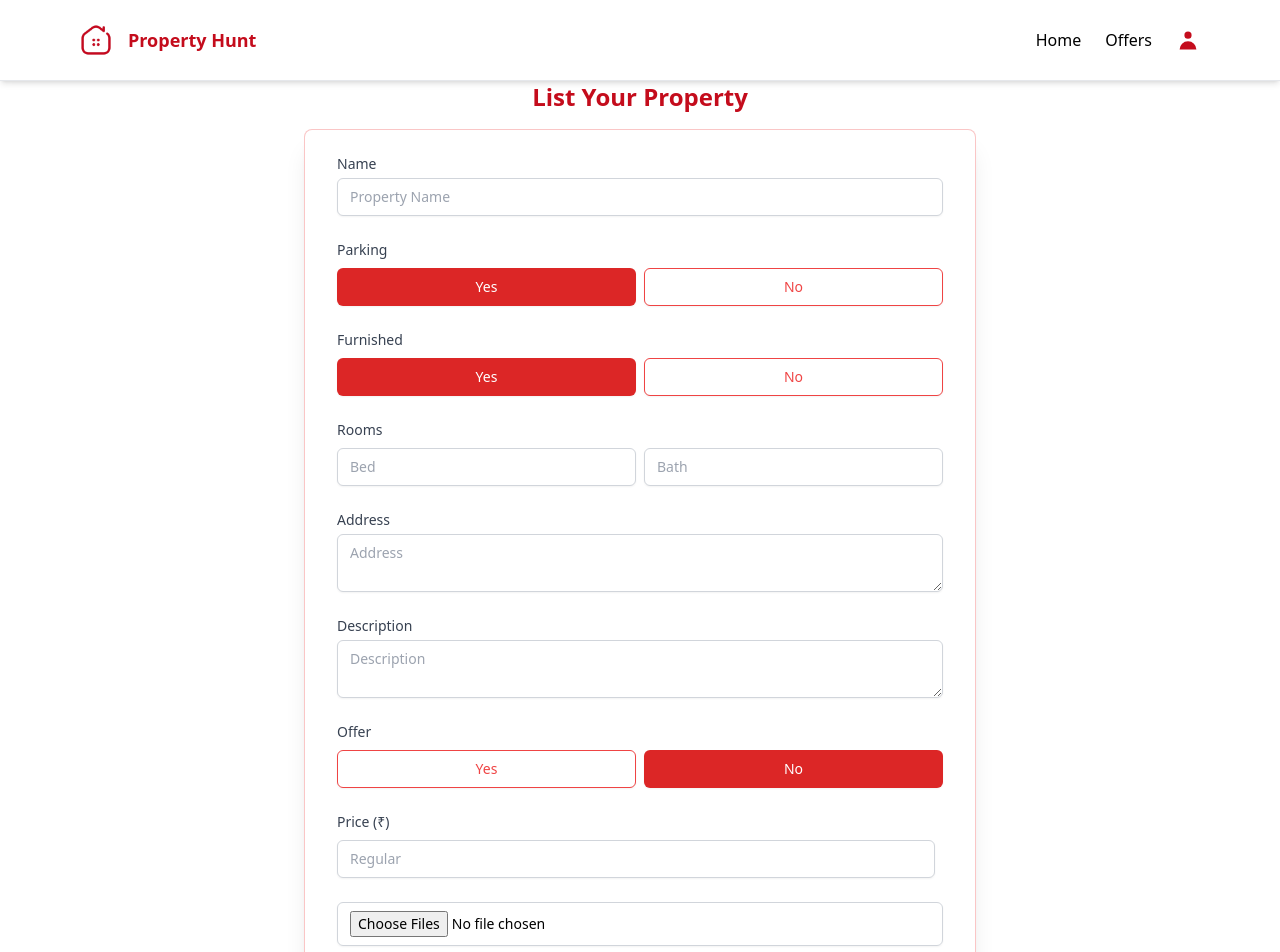
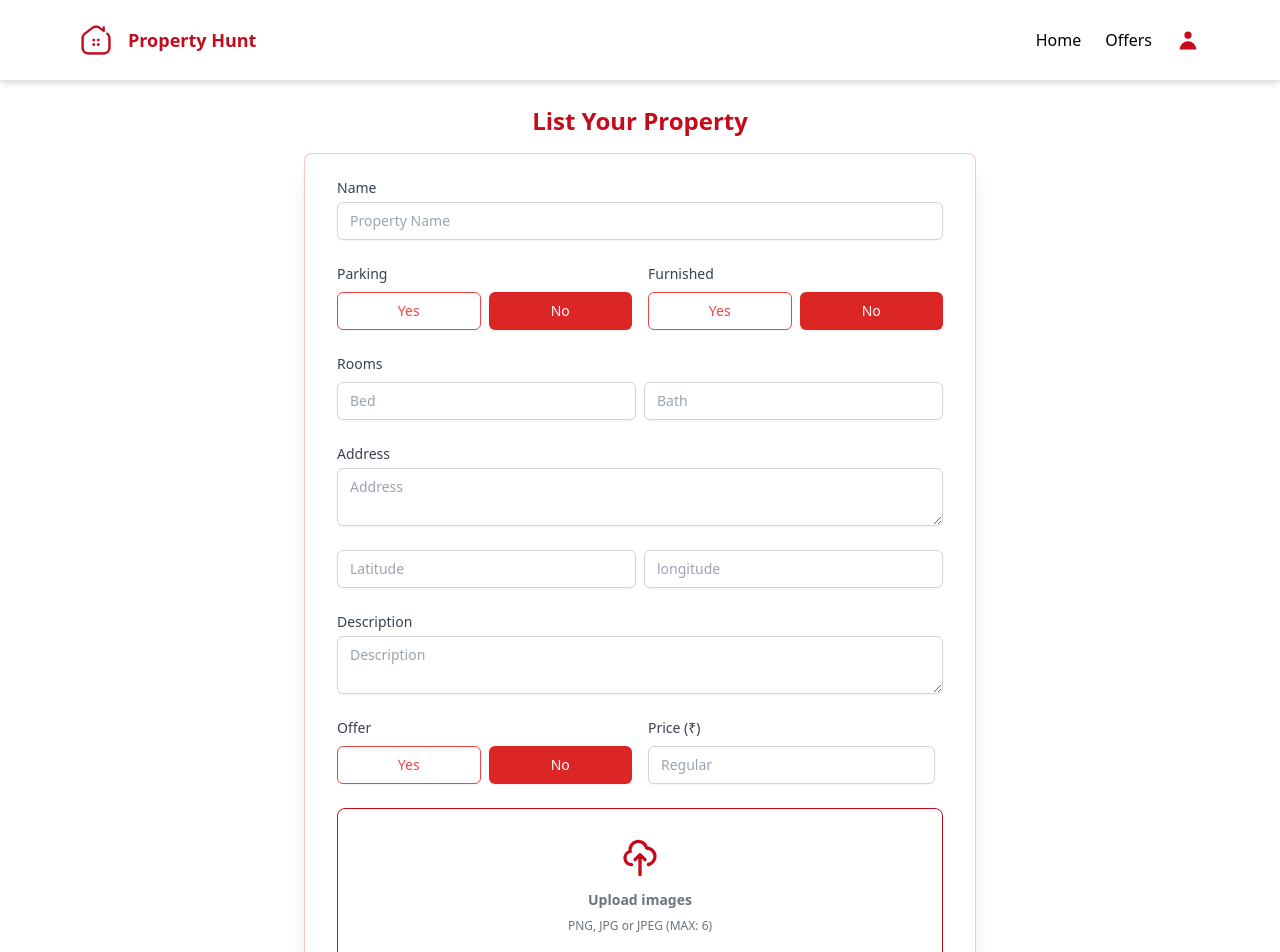
Before and after one commit to Deepak91168/property-hunt, a React (Create React App) app: page /createlisting in a window 1280 px wide. Shown: the top 952 px of the page. Built offline with nearby package versions, Linux system fonts and the light colour scheme; no server answers; sample sign-in values are in the browser's storage.

Commit message:
Create listing ui complted and input tracked

```diff
--- a/src/App.js
+++ b/src/App.js
@@ -24,7 +24,9 @@ function App() {
             <Route path="/profile" element={<Profile />} />
           </Route>
           <Route path="/offers" element={<Offers />} />
-          <Route path="/createlisting" element={<CreateListing />} />
+          <Route path="/createlisting" element={<PrivateRoute />}>
+            <Route path="/createlisting" element={<CreateListing />} />
+          </Route>
         </Routes>
       </Router>
       <ToastContainer
--- a/src/pages/CreateListing.jsx
+++ b/src/pages/CreateListing.jsx
@@ -1,10 +1,16 @@
 import { useState } from "react";
 
 export const CreateListing = () => {
+  const [geolocationEnable, setgeolocationEnabled] = useState(true);
+  const hollowbtn =
+    "w-full flex justify-center items-center py-2 px-4 border border-red-500 rounded-md shadow-sm text-sm font-medium text-red-500 bg-white hover:bg-gray-100 focus:outline-none focus:ring-2 focus:ring-offset-2 focus:ring-red-500";
+  const fullbtn =
+    "w-full flex justify-center py-2 px-4 border border-transparent rounded-md shadow-sm text-sm font-medium text-white bg-red-600 hover:bg-red-700 focus:outline-none focus:ring-2 focus:ring-offset-2 focus:ring-red-500";
   const [formdata, setFormData] = useState({
+    name: "",
     type: "sell",
-    parking: true,
-    furnished: true,
+    parking: false,
+    furnished: false,
     offer: false,
     bed: null,
     bath: null,
@@ -12,8 +18,11 @@ export const CreateListing = () => {
     description: "",
     priceRegular: null,
     priceDiscounted: null,
+    latitude: null,
+    longitude: null,
   });
   const {
+    name,
     type,
     parking,
     furnished,
@@ -24,21 +33,46 @@ export const CreateListing = () => {
     description,
     priceRegular,
     priceDiscounted,
+    latitude,
+    longitude,
   } = formdata;
-  const hollowbtn =
-    "w-full flex justify-center items-center py-2 px-4 border border-red-500 rounded-md shadow-sm text-sm font-medium text-red-500 bg-white hover:bg-gray-100 focus:outline-none focus:ring-2 focus:ring-offset-2 focus:ring-red-500";
-  const fullbtn =
-    "w-full flex justify-center py-2 px-4 border border-transparent rounded-md shadow-sm text-sm font-medium text-white bg-red-600 hover:bg-red-700 focus:outline-none focus:ring-2 focus:ring-offset-2 focus:ring-red-500";
 
-  const onchange = () => {};
+  const onchange = (e) => {
+    console.log("Change");
+    let bool = null;
+    if (e.target.value === "true") {
+      bool = true;
+    }
+    if (e.target.value === "false") {
+      bool = false;
+    }
+    if (e.target.files) {
+      console.log("Condition for file executed");
+      setFormData((prev) => ({
+        ...prev,
+        images: e.target.files,
+      }));
+    }
+    if (!e.target.files) {
+      console.log(e.target.value);
+      setFormData((prev) => ({
+        ...prev,
+        [e.target.id]: bool ?? e.target.value,
+      }));
+    }
+  };
+  function onsubmit(e) {
+    console.log("On Submit");
+    e.preventDefault();
+  }
   return (
-    <section className="flex max-h-full flex-col justify-center sm:px-6 lg:px-4 ">
+    <section className="mt-6 flex max-h-full flex-col justify-center sm:px-6 lg:px-4 ">
       <div className="sm:mx-auto sm:w-full sm:max-w-xl lg:max-w-2xl">
         <h2 className="text-center text-2xl font-bold text-[#c40c1c] mb-4">
           List Your Property
         </h2>
-        <div className="bg-white py-6 px-2 shadow-xl sm:rounded-lg sm:px-8 border-[1px] border-red-500/30">
-          <form className="space-y-6">
+        <div className="bg-white mb-6 py-6 px-2 shadow-xl sm:rounded-lg sm:px-8 border-[1px] border-red-500/30">
+          <form onSubmit={onsubmit} className="space-y-6">
             <div>
               <label
                 htmlFor="name"
@@ -52,20 +86,26 @@ export const CreateListing = () => {
                   id="name"
                   name="name"
                   type="text"
+                  value={name}
                   placeholder="Property Name"
                   className="h-30 appearance-none block w-full px-3 py-2 border border-gray-300 rounded-md shadow-sm placeholder-gray-400 focus:outline-none focus:ring-red-500 focus:border-red-500 sm:text-sm"
                 />
               </div>
             </div>
-
-            <div className="mt-0">
-              <p className="block text-sm font-medium text-gray-700">Parking</p>
+            <div className="flex items-center justify-between mt-2">
+              <div className="w-[50%] mt-0 mr-4">
+                <p className="block text-sm font-medium text-gray-700">
+                  Parking
+                </p>
                 <div className="flex items-center justify-around mt-2">
                   <button
                     type="button"
                     id="parking"
                     value={true}
-                  className={parking ? `${fullbtn} mr-2` : `${hollowbtn} mr-2`}
+                    onClick={onchange}
+                    className={
+                      parking ? `${fullbtn} mr-2` : `${hollowbtn} mr-2`
+                    }
                   >
                     Yes
                   </button>
@@ -73,6 +113,7 @@ export const CreateListing = () => {
                     type="button"
                     id="parking"
                     value={false}
+                    onClick={onchange}
                     className={!parking ? `${fullbtn}` : `${hollowbtn}`}
                   >
                     No
@@ -80,7 +121,7 @@ export const CreateListing = () => {
                 </div>
               </div>
 
-            <div className="mt-0">
+              <div className="w-[50%] mt-0">
                 <p className="block text-sm font-medium text-gray-700">
                   Furnished
                 </p>
@@ -89,6 +130,7 @@ export const CreateListing = () => {
                     id="furnished"
                     value={true}
                     type="button"
+                    onClick={onchange}
                     className={
                       furnished ? `${fullbtn} mr-2` : `${hollowbtn} mr-2`
                     }
@@ -99,10 +141,12 @@ export const CreateListing = () => {
                     id="furnished"
                     value={false}
                     type="button"
+                    onClick={onchange}
                     className={!furnished ? `${fullbtn}` : `${hollowbtn}`}
                   >
                     No
                   </button>
+                </div>
               </div>
             </div>
             <div className="mt-0">
@@ -115,6 +159,7 @@ export const CreateListing = () => {
                   placeholder="Bed"
                   value={bed}
                   min={1}
+                  onChange={onchange}
                   className="mr-2 appearance-none block w-full px-3 py-2 border border-gray-300 rounded-md shadow-sm placeholder-gray-400 focus:outline-none focus:ring-red-500 focus:border-red-500 sm:text-sm"
                 />
                 <input
@@ -124,6 +169,7 @@ export const CreateListing = () => {
                   placeholder="Bath"
                   value={bath}
                   type="number"
+                  onChange={onchange}
                   className="appearance-none block w-full px-3 py-2 border border-gray-300 rounded-md shadow-sm placeholder-gray-400 focus:outline-none focus:ring-red-500 focus:border-red-500 sm:text-sm"
                 />
               </div>
@@ -147,6 +193,31 @@ export const CreateListing = () => {
                 />
               </div>
             </div>
+            <div className="flex items-center justify-around mt-2">
+              <input
+                id="latitude"
+                name="latitude"
+                max="-90"
+                min="90"
+                type="number"
+                value={latitude}
+                placeholder="Latitude"
+                onChange={onchange}
+                className="mr-2 appearance-none block w-full px-3 py-2 border border-gray-300 rounded-md shadow-sm placeholder-gray-400 focus:outline-none focus:ring-red-500 focus:border-red-500 sm:text-sm"
+              />
+
+              <input
+                id="longitude"
+                name="longitude"
+                placeholder="longitude"
+                type="number"
+                max="-1800"
+                min="180"
+                value={longitude}
+                onChange={onchange}
+                className="appearance-none block w-full px-3 py-2 border border-gray-300 rounded-md shadow-sm placeholder-gray-400 focus:outline-none focus:ring-red-500 focus:border-red-500 sm:text-sm"
+              />
+            </div>
             <div>
               <label
                 htmlFor="description"
@@ -166,14 +237,15 @@ export const CreateListing = () => {
                 />
               </div>
             </div>
-            <div className="mt-0">
+            <div className="flex items-center justify-between mt-2">
+              <div className="w-[50%] mt-0 mr-4">
                 <p className="block text-sm font-medium text-gray-700">Offer</p>
                 <div className="flex items-center justify-around mt-2">
                   <button
                     id="offer"
                     value={true}
                     type="button"
-                  onChange={onchange}
+                    onClick={onchange}
                     className={offer ? `${fullbtn} mr-2` : `${hollowbtn} mr-2`}
                   >
                     Yes
@@ -182,7 +254,7 @@ export const CreateListing = () => {
                     id="offer"
                     value={false}
                     type="button"
-                  onChange={onchange}
+                    onClick={onchange}
                     className={!offer ? `${fullbtn}` : `${hollowbtn}`}
                   >
                     No
@@ -190,7 +262,7 @@ export const CreateListing = () => {
                 </div>
               </div>
 
-            <div className="mt-0">
+              <div className="w-[50%] mt-0">
                 <p className="block text-sm font-medium text-gray-700">
                   Price (₹)
                 </p>
@@ -218,34 +290,66 @@ export const CreateListing = () => {
                   )}
                 </div>
               </div>
+            </div>
+
             <div className="flex items-center justify-around">
+              <div className="flex items-center justify-center w-full bg-white">
+                <label
+                  htmlFor="images"
+                  className="flex flex-col items-center justify-center w-full h-40 border-[1px] border-[#c40c1c] border-2-[#c40c1c] rounded-lg cursor-pointer hover:bg-red-50 transition duration-300 ease-in-out"
+                >
+                  <div className="flex flex-col items-center justify-center pt-5 pb-6">
+                    <svg
+                      aria-hidden="true"
+                      className="w-10 h-10 mb-3 text-[#c40c1c]"
+                      fill="none"
+                      stroke="currentColor"
+                      viewBox="0 0 24 24"
+                      xmlns="http://www.w3.org/2000/svg"
+                    >
+                      <path
+                        strokeLinecap="round"
+                        strokeLinejoin="round"
+                        strokeWidth="2"
+                        d="M7 16a4 4 0 01-.88-7.903A5 5 0 1115.9 6L16 6a5 5 0 011 9.9M15 13l-3-3m0 0l-3 3m3-3v12"
+                      ></path>
+                    </svg>
+                    <p className="mb-2 text-sm text-gray-500 dark:text-gray-400">
+                      <span className="font-semibold">Upload images</span>
+                    </p>
+                    <p className="text-xs text-gray-500 dark:text-gray-400">
+                      PNG, JPG or JPEG (MAX: 6)
+                    </p>
+                  </div>
                   <input
-                id="image"
-                name="image"
-                placeholder="Add image"
-                type="file"
-                accept=".jpg,.jpeg,.png"
+                    id="images"
                     multiple
                     onChange={onchange}
-                className="appearance-none block w-full px-3 py-2 border border-gray-300 rounded-md shadow-sm placeholder-gray-400 focus:outline-none focus:ring-red-500 focus:border-red-500 sm:text-sm"
+                    accept=".jpg,.jpeg,.png"
+                    type="file"
+                    className="hidden"
                   />
+                </label>
+              </div>
             </div>
             <div className="flex items-center justify-around">
               <button
-                type="text"
-                onChange={onchange}
+                type="button"
+                id="type"
+                onClick={onchange}
+                value="sell"
                 className={
-                  type === "rent" ? `${hollowbtn} mr-2` : `${fullbtn} mr-2`
+                  type === "sell" ? `${fullbtn} mr-2` : `${hollowbtn} mr-2`
                 }
               >
                 Sell
               </button>
               <button
-                type="text"
-                onChange={onchange}
-                className={
-                  type === "sell" ? `${hollowbtn} mr-2` : `${fullbtn} mr-2`
-                }
+                type="button"
+                id="type"
+                onClick={onchange}
+                value="rent"
+                className={type === "rent" ? `${fullbtn}` : `${hollowbtn}`}
               >
                 Rent
               </button>
--- a/src/pages/Profile.jsx
+++ b/src/pages/Profile.jsx
@@ -51,6 +51,9 @@ export const Profile = () => {
       [e.target.id]: e.target.value,
     }));
   };
+  const redirecttolisting = () => {
+    navigate('/createlisting')
+  }
   const svg = (
     <svg
       xmlns="http://www.w3.org/2000/svg"
@@ -107,6 +110,7 @@ export const Profile = () => {
           <div className="max-w-md m-auto space-x-8 flex justify-center items-center md:justify-center ">
             <button
               type="text"
+              onClick={redirecttolisting}
               className=" w-full flex justify-center items-center py-2 px-4 border border-red-500 rounded-md shadow-sm text-sm font-medium text-white bg-red-600 hover:bg-red-700 focus:outline-none focus:ring-2 focus:ring-offset-2 focus:ring-red-500"
             >
               Sell or Rent Property
```
Lines whose indentation alone changed are shown as unchanged.
